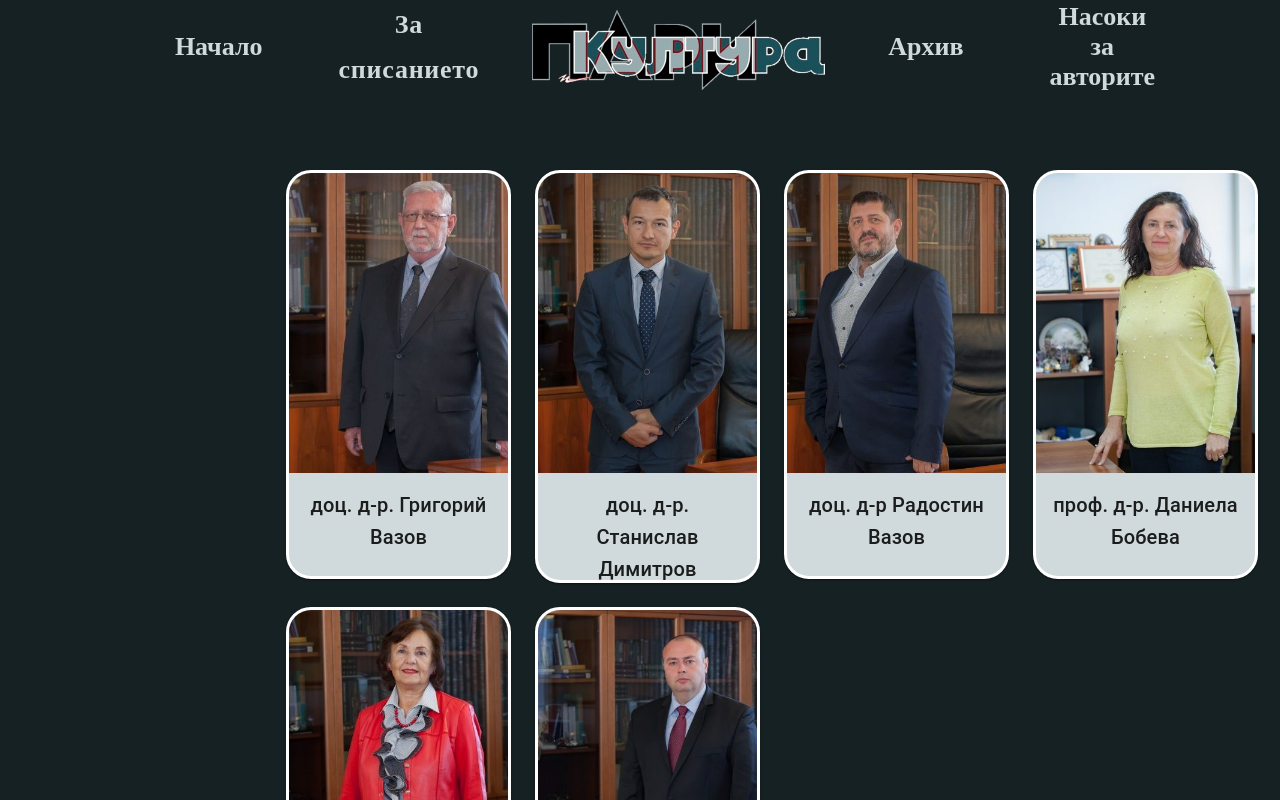
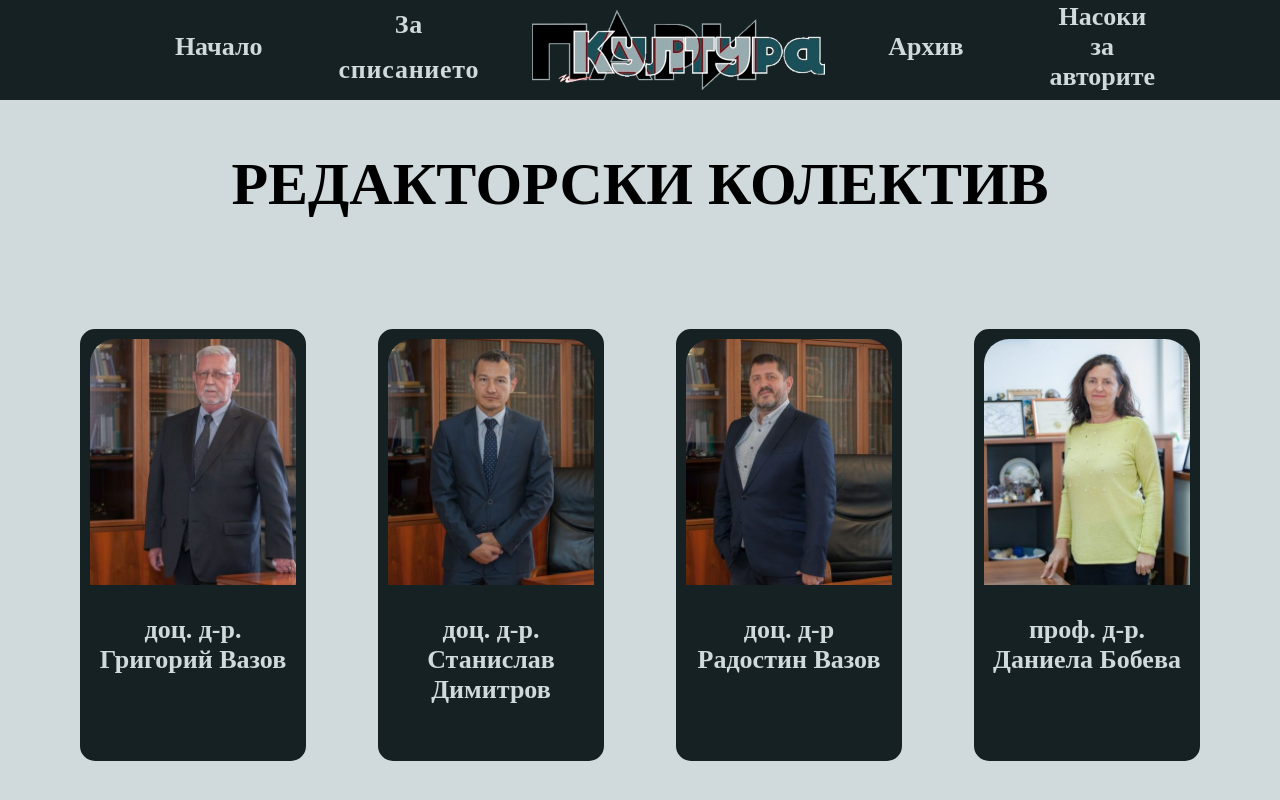
Before and after one commit to luskoeqk/Money-and-culture, a React (Create React App) app in the folder client/: page /editorialboard in a window 1280 px wide. Shown: the top 800 px of the page. Built offline with nearby package versions, Linux system fonts and the light colour scheme; the HTML template or start-up script is replaced by a standard one.

Commit message:
Editorial board corections

```diff
--- a/client/src/components/EditorialBorad/EditorialBoard.js
+++ b/client/src/components/EditorialBorad/EditorialBoard.js
@@ -13,6 +13,11 @@ import editor6 from '../../assets/TestEditorialImage/editor6.jpg'
 
 export const EditorialBoard = () => {
     return (
+
+        <div className={styles.EditorialBoardWrapper}>
+
+            <h1>РЕДАКТОРСКИ КОЛЕКТИВ</h1>
+
             <div className={styles.EditorialBoard}>
                 <div className={styles.EditorialBoardCards}>
                     <EditorialBoardCard picture={editor1} title="доц. д-р. Григорий Вазов" hyperlink="https://vuzflab.eu/grigoriivazov/" />
@@ -23,5 +28,7 @@ export const EditorialBoard = () => {
                    <EditorialBoardCard picture={editor6} title="доц. д-р Жельо Христозов" hyperlink="https://vuzflab.eu/%d0%b4%d0%be%d1%86-%d0%b4-%d1%80-%d0%b6%d0%b5%d0%bb%d1%8c%d0%be-%d1%85%d1%80%d0%b8%d1%81%d1%82%d0%be%d0%b7%d0%be%d0%b2/" />
                 </div>
             </div>
+        </div>
+
     )
 }
--- a/client/src/components/EditorialBorad/EditorialBoard.module.css
+++ b/client/src/components/EditorialBorad/EditorialBoard.module.css
@@ -1,6 +1,11 @@
+.EditorialBoardWrapper {
+    background-color: #d0d9db;
+    padding: 10px;
+}
+
 .EditorialBoard {
     justify-items: center;
-    background-color: #162123;
+    /* background-color: #162123; */
     padding: 50px;
     padding-left: auto;
     padding-right: auto;
@@ -11,31 +16,53 @@
     display: grid;
     justify-items: center;
     grid-template-columns: repeat(4, 1fr);
-    gap: 1.5rem;
-    margin: 0 auto;
-    width: 60%;
+    gap: 4.5rem;
+    margin: 0;
+    /* width: 60%; */
 }
 
-
-button:hover{
+button:hover {
     background: #ffffff;
 }
 
-
 @media all and (max-width: 880px) {
 
-    .EditorialBoardCards{
+    .EditorialBoardCards {
         display: block;
         padding: 0px;
     }
 
-    .EditorialBoard{
-        padding: 0px;
+    .EditorialBoard {
+        padding: auto;
         align-items: center;
         text-align: center;
+        justify-content: center;
     }
 
-    .EditorialBoardCard{
+    .EditorialBoardCard {
         padding-top: 20px;
     }
+
+    .EditorialBoardCardArticle {
+        margin-bottom: 20px;
+        width: 90vw;
+    }
 }
+
+/* CardMedia */
+.EditorialBoardCardArticle {
+    background-color: #162123;
+    color: #d0d9db;
+    width: auto;
+    height: 100%;
+    text-align: center;
+    border: 10px solid #162123;
+    border-radius: 15px;
+
+}
+
+.EditorialBoardCardArticle:hover{
+    background-color: #162123f3;
+    border-radius: 23px;
+    transition: 0.3s;
+}
--- a/client/src/components/EditorialBorad/EditorialBoardCard.js
+++ b/client/src/components/EditorialBorad/EditorialBoardCard.js
@@ -11,39 +11,31 @@ import styles from './EditorialBoard.module.css'
 export const EditorialBoardCard = (
     props
 ) => {
-
+    //props.hyperlink   props.picture   props.title
 
     return (
-        <div className={styles.EditorialBoardCard} style={{ width: '225px' }}>
-            <a style={{ textDecoration: 'none' }} href={props.hyperlink} target="_blank" rel="noreferrer">
-                <Card sx={{
-                    maxWidth: 225,
-                    maxHeight: 407,
-                    textAlign: 'center',
-                    border: '3px solid white',
-                    borderRadius: '25px',
-                    backgroundColor: '#d0d9db',
-                }}>
-                    <CardActionArea>
 
-                        <CardMedia
+        <div>
+            <a href={props.hyperlink} target="_blank" rel="noreferrer">
 
-                            component="img"
-                            height="300"
-                            image={props.picture}
-                            alt={''}
-                        />
-                        <CardContent >
-                            <Typography gutterBottom variant="h6" component="div">
-                                {props.title}
-                            </Typography>
-                        </CardContent>
+                <article className={styles.EditorialBoardCardArticle}>
 
-
-                    </CardActionArea>
-                </Card>
+                    <img style={{
+                        height: 'auto',
+                        width: '100%',
+                        cursor: 'pointer',
+                        justifyContent: 'center',
+                        alignItems: 'center',
+                        borderRadius: '25px 25px 0px 0px',
+                    }}
+                        src={props.picture} alt={props.title} />
+                    <div>
+                        <h3>{props.title}</h3>
+                    </div>
+                </article>
             </a>
 
         </div>
+
     )
 }
--- a/client/src/index.css
+++ b/client/src/index.css
@@ -18,4 +18,4 @@ h1 {
   font-size: 60px;
 }
 
-@media screen and (max-width: 880px) {}
+/* @media screen and (max-width: 880px) {} */
```
Lines whose indentation alone changed are shown as unchanged.
